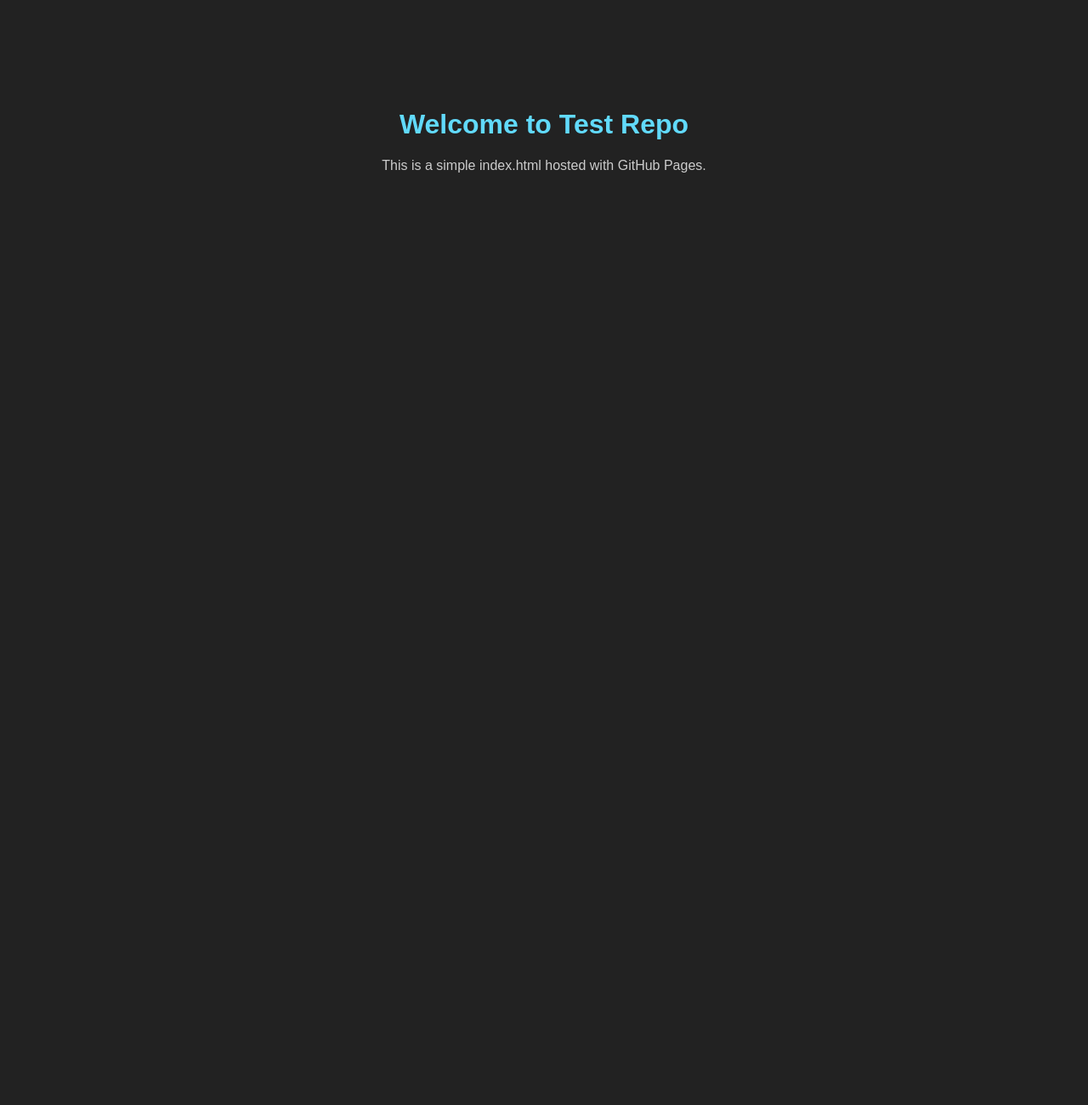
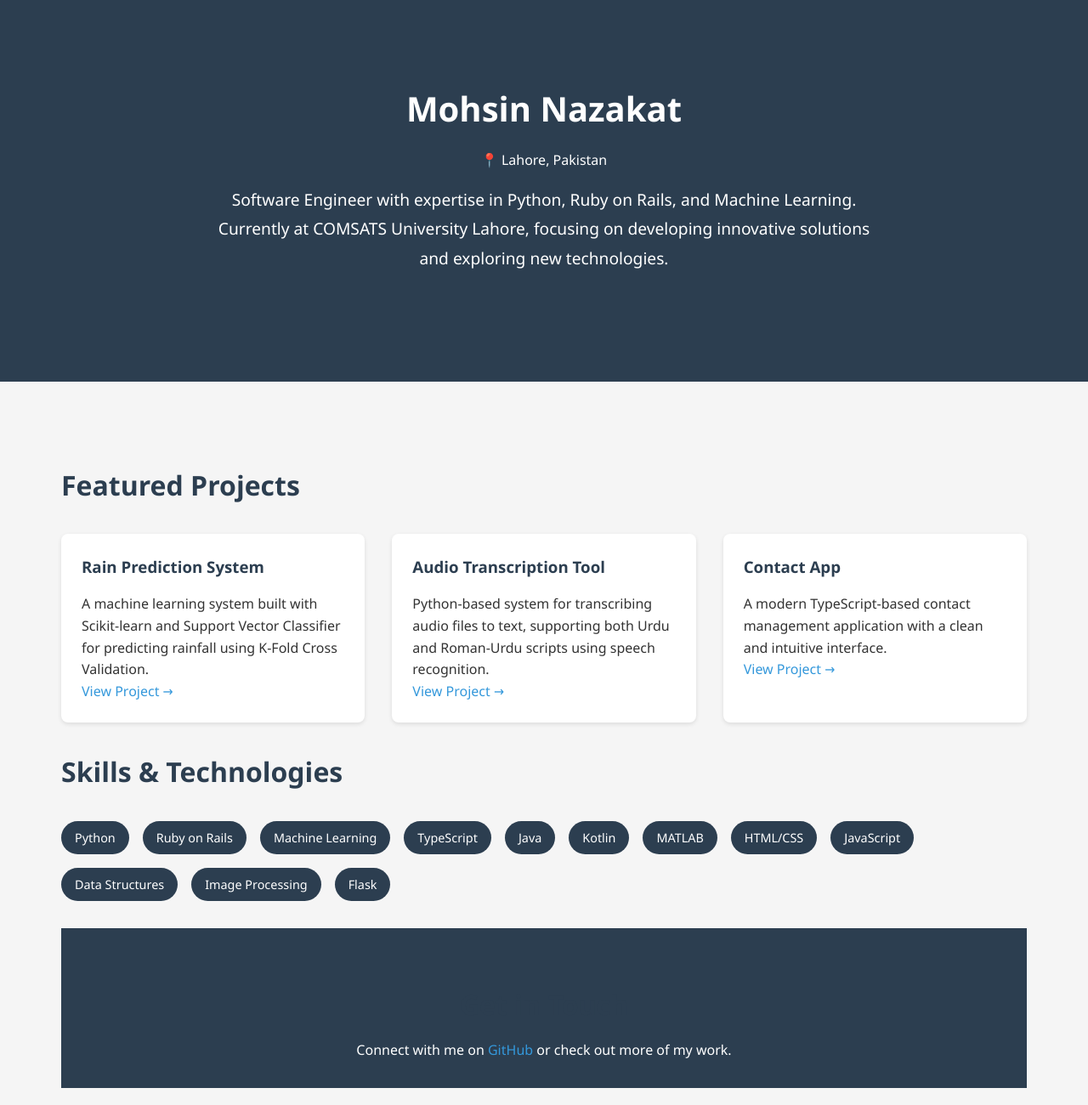
Before and after one commit to mohsinnazakat1/test-repo, a plain HTML site: page index.html in a window 1280 px wide. Shown: the whole page at 85% size. Before the commit the page ends 800 px from the top, so only its background shows below. Drawn offline with Linux system fonts and the light colour scheme.

Commit message:
Update portfolio with projects and skills

```diff
--- a/index.html
+++ b/index.html
@@ -3,15 +3,178 @@
 <head>
   <meta charset="UTF-8">
   <meta name="viewport" content="width=device-width, initial-scale=1.0">
-  <title>Welcome to Test Repo</title>
+  <title>Mohsin Nazakat - Software Engineer</title>
   <style>
-    body { font-family: Arial, sans-serif; background: #222; color: #fff; text-align: center; margin-top: 10%; }
-    h1 { color: #61dafb; }
-    p { color: #ccc; }
+    * {
+      margin: 0;
+      padding: 0;
+      box-sizing: border-box;
+    }
+
+    body {
+      font-family: 'Segoe UI', Tahoma, Geneva, Verdana, sans-serif;
+      line-height: 1.6;
+      color: #333;
+      background: #f5f5f5;
+    }
+
+    .container {
+      max-width: 1200px;
+      margin: 0 auto;
+      padding: 2rem;
+    }
+
+    header {
+      text-align: center;
+      padding: 4rem 0;
+      background: #2c3e50;
+      color: white;
+      margin-bottom: 2rem;
+    }
+
+    h1 {
+      font-size: 2.5rem;
+      margin-bottom: 1rem;
+    }
+
+    h2 {
+      font-size: 2rem;
+      margin: 2rem 0 1rem;
+      color: #2c3e50;
+    }
+
+    .bio {
+      font-size: 1.2rem;
+      max-width: 800px;
+      margin: 0 auto 2rem;
+      line-height: 1.8;
+    }
+
+    .projects {
+      display: grid;
+      grid-template-columns: repeat(auto-fit, minmax(300px, 1fr));
+      gap: 2rem;
+      margin: 2rem 0;
+    }
+
+    .project-card {
+      background: white;
+      padding: 1.5rem;
+      border-radius: 8px;
+      box-shadow: 0 2px 5px rgba(0,0,0,0.1);
+      transition: transform 0.3s ease;
+    }
+
+    .project-card:hover {
+      transform: translateY(-5px);
+    }
+
+    .project-card h3 {
+      color: #2c3e50;
+      margin-bottom: 1rem;
+    }
+
+    .skills {
+      display: flex;
+      flex-wrap: wrap;
+      gap: 1rem;
+      margin: 2rem 0;
+    }
+
+    .skill-tag {
+      background: #2c3e50;
+      color: white;
+      padding: 0.5rem 1rem;
+      border-radius: 20px;
+      font-size: 0.9rem;
+    }
+
+    .contact {
+      text-align: center;
+      padding: 2rem;
+      background: #2c3e50;
+      color: white;
+      margin-top: 2rem;
+    }
+
+    a {
+      color: #3498db;
+      text-decoration: none;
+    }
+
+    a:hover {
+      text-decoration: underline;
+    }
+
+    .location {
+      display: flex;
+      align-items: center;
+      justify-content: center;
+      gap: 0.5rem;
+      margin: 1rem 0;
+    }
   </style>
 </head>
 <body>
-  <h1>Welcome to Test Repo</h1>
-  <p>This is a simple index.html hosted with GitHub Pages.</p>
+  <header>
+    <div class="container">
+      <h1>Mohsin Nazakat</h1>
+      <p class="location">📍 Lahore, Pakistan</p>
+      <div class="bio">
+        Software Engineer with expertise in Python, Ruby on Rails, and Machine Learning.
+        Currently at COMSATS University Lahore, focusing on developing innovative solutions
+        and exploring new technologies.
+      </div>
+    </div>
+  </header>
+
+  <main class="container">
+    <section>
+      <h2>Featured Projects</h2>
+      <div class="projects">
+        <div class="project-card">
+          <h3>Rain Prediction System</h3>
+          <p>A machine learning system built with Scikit-learn and Support Vector Classifier for predicting rainfall using K-Fold Cross Validation.</p>
+          <a href="https://github.com/mohsinnazakat1/Rain-Prediction-System-K-Fold-Cross-Validation" target="_blank">View Project →</a>
+        </div>
+
+        <div class="project-card">
+          <h3>Audio Transcription Tool</h3>
+          <p>Python-based system for transcribing audio files to text, supporting both Urdu and Roman-Urdu scripts using speech recognition.</p>
+          <a href="https://github.com/mohsinnazakat1/transcription-using-speech-recognition-python" target="_blank">View Project →</a>
+        </div>
+
+        <div class="project-card">
+          <h3>Contact App</h3>
+          <p>A modern TypeScript-based contact management application with a clean and intuitive interface.</p>
+          <a href="https://github.com/mohsinnazakat1/contact-app" target="_blank">View Project →</a>
+        </div>
+      </div>
+    </section>
+
+    <section>
+      <h2>Skills & Technologies</h2>
+      <div class="skills">
+        <span class="skill-tag">Python</span>
+        <span class="skill-tag">Ruby on Rails</span>
+        <span class="skill-tag">Machine Learning</span>
+        <span class="skill-tag">TypeScript</span>
+        <span class="skill-tag">Java</span>
+        <span class="skill-tag">Kotlin</span>
+        <span class="skill-tag">MATLAB</span>
+        <span class="skill-tag">HTML/CSS</span>
+        <span class="skill-tag">JavaScript</span>
+        <span class="skill-tag">Data Structures</span>
+        <span class="skill-tag">Image Processing</span>
+        <span class="skill-tag">Flask</span>
+      </div>
+    </section>
+
+    <section class="contact">
+      <h2>Get in Touch</h2>
+      <p>Connect with me on <a href="https://github.com/mohsinnazakat1" target="_blank">GitHub</a>
+      or check out more of my work.</p>
+    </section>
+  </main>
 </body>
 </html>
```
Also changed, not shown: 1 other file.
